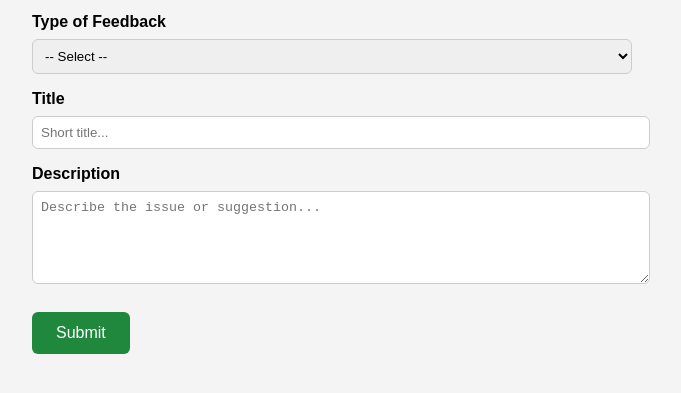
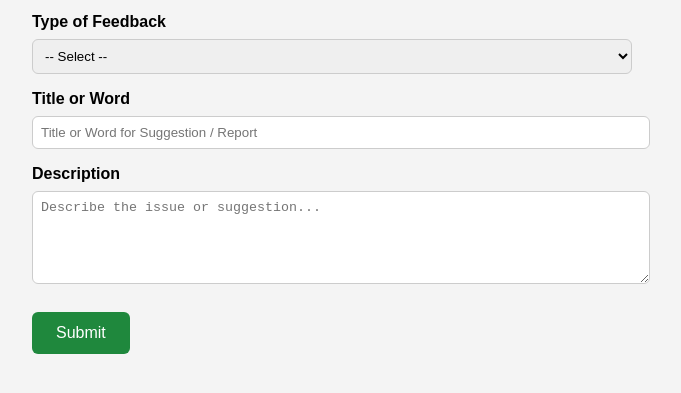
Before and after one commit to KrystofSlama/Wordle-Classic, a plain HTML site: page docs/issues.html in a window 1280 px wide. Shown: the part 189-582 px from the top of the page, without its empty margins (308-989 px from the left). Drawn offline with Linux system fonts and the light colour scheme.

Commit message:
Update issues.html

```diff
--- a/docs/issues.html
+++ b/docs/issues.html
@@ -60,8 +60,8 @@
       <option value="Other">📌 Other</option>
     </select>
 
-    <label for="title">Title</label>
-    <input type="text" id="title" placeholder="Short title..." required />
+    <label for="title">Title or Word</label>
+    <input type="text" id="title" placeholder="Title or Word for Suggestion / Report" required />
 
     <label for="description">Description</label>
     <textarea id="description" rows="5" placeholder="Describe the issue or suggestion..." required></textarea>
```
